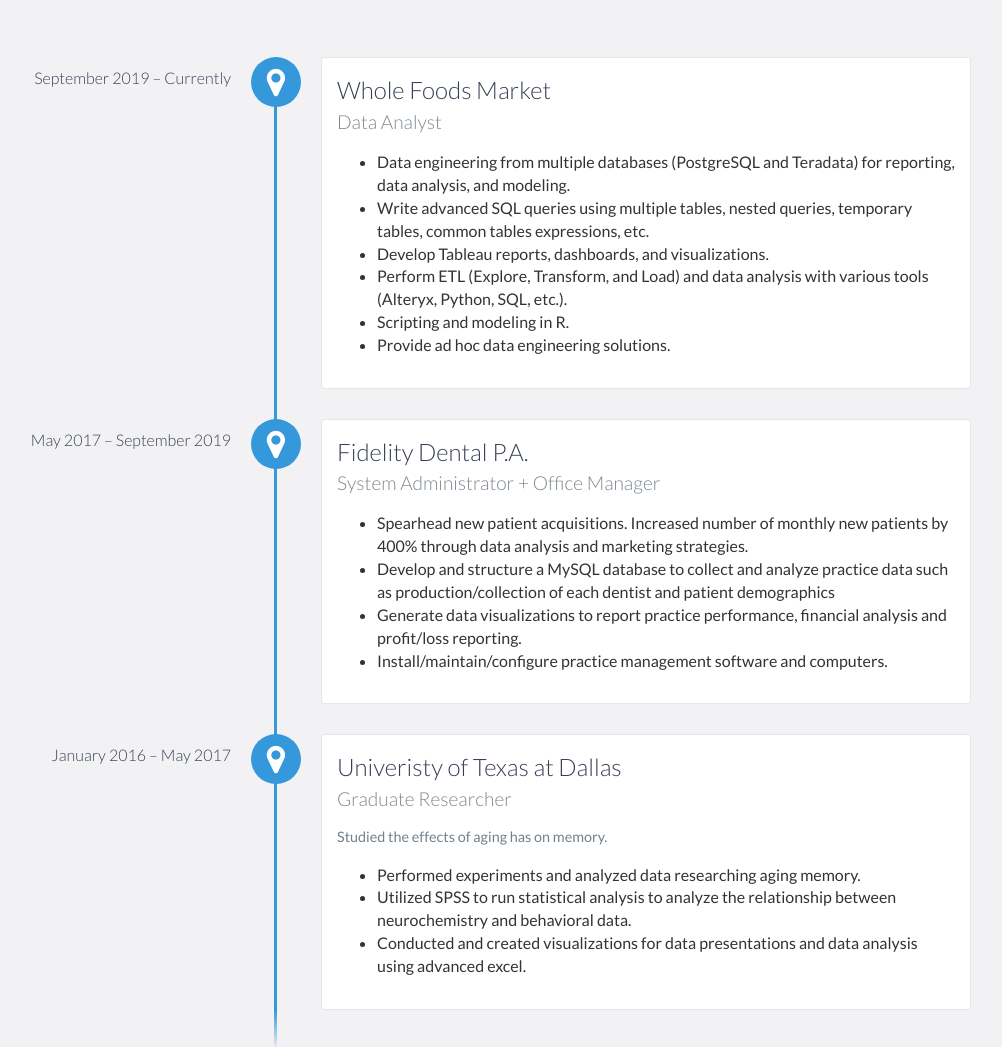
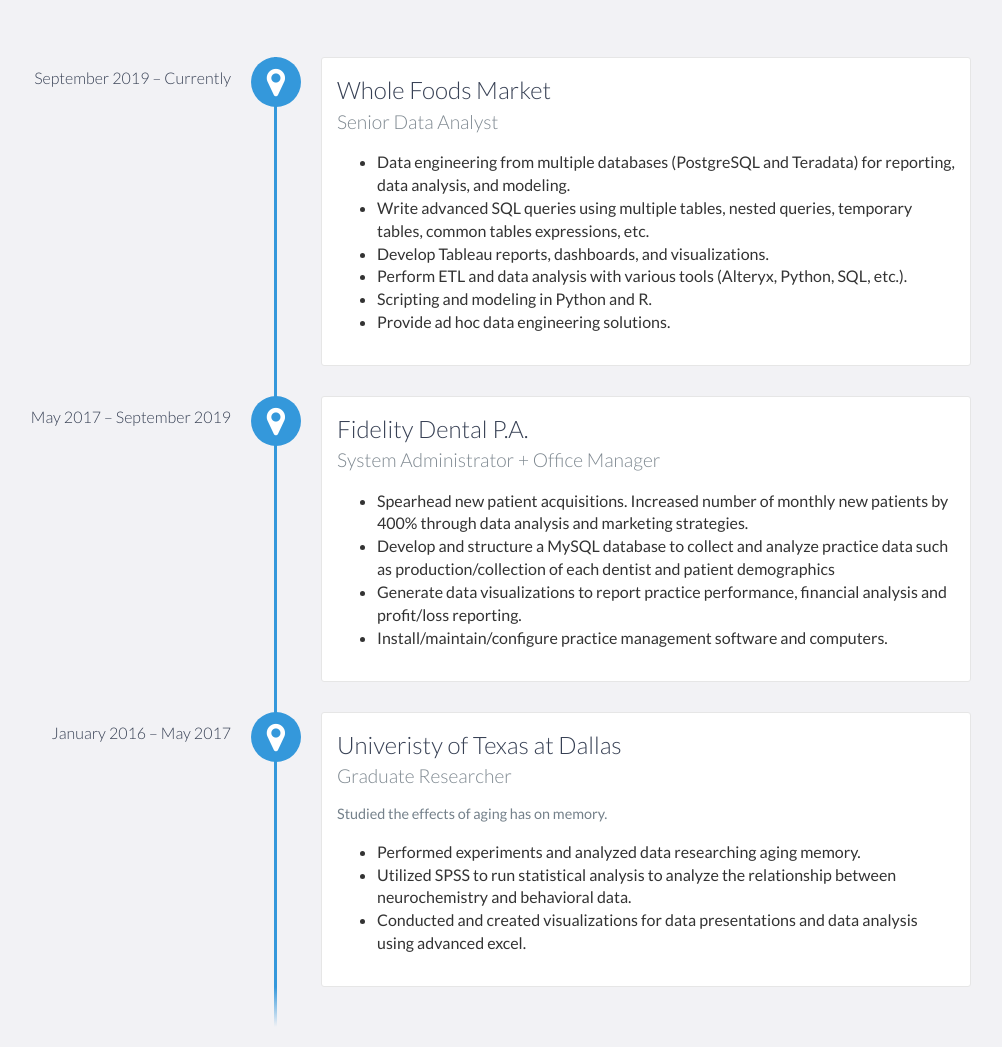
Before and after one commit to mkung8889/mkung8889.github.io, a website: page index.html in a window 1280 px wide. Shown: the part 1401-2448 px from the top of the page, without its empty margins (169-1171 px from the left). Drawn offline with nearby package versions, Linux system fonts and the light colour scheme.

Commit message:
update wfm job title and description

```diff
--- a/index.html
+++ b/index.html
@@ -50,7 +50,7 @@
         <div id="lead-content">
             <!-- <img src="images/img_self.jpg" alt="profile_pic" style="scale:0.5;"> -->
             <h1>Michael Kung</h1>
-            <h2>Data Analyst</h2>
+            <h2>Senior Data Analyst</h2>
             <a href="images/resume.pdf" class="btn-rounded-white" download>Download Resume</a>
         </div>
         <!-- End #lead-content -->
@@ -104,14 +104,14 @@
         <div id="experience-timeline">
             <div data-date="September 2019 – Currently">
                 <h3>Whole Foods Market</h3>
-                <h4>Data Analyst</h4>
+                <h4>Senior Data Analyst</h4>
                 <p>
                     <ul>
                         <li>Data engineering from multiple databases (PostgreSQL and Teradata) for reporting, data analysis, and modeling.</li>
                         <li>Write advanced SQL queries using multiple tables, nested queries, temporary tables, common tables expressions, etc. </li>
                         <li>Develop Tableau reports, dashboards, and visualizations.</li>
-                        <li>Perform ETL (Explore, Transform, and Load) and data analysis with various tools (Alteryx, Python, SQL, etc.).</li>
-                        <li>Scripting and modeling in R.</li>
+                        <li>Perform ETL and data analysis with various tools (Alteryx, Python, SQL, etc.).</li>
+                        <li>Scripting and modeling in Python and R.</li>
                         <li>Provide ad hoc data engineering solutions.</li>
                     </ul>
                 </p>
```
